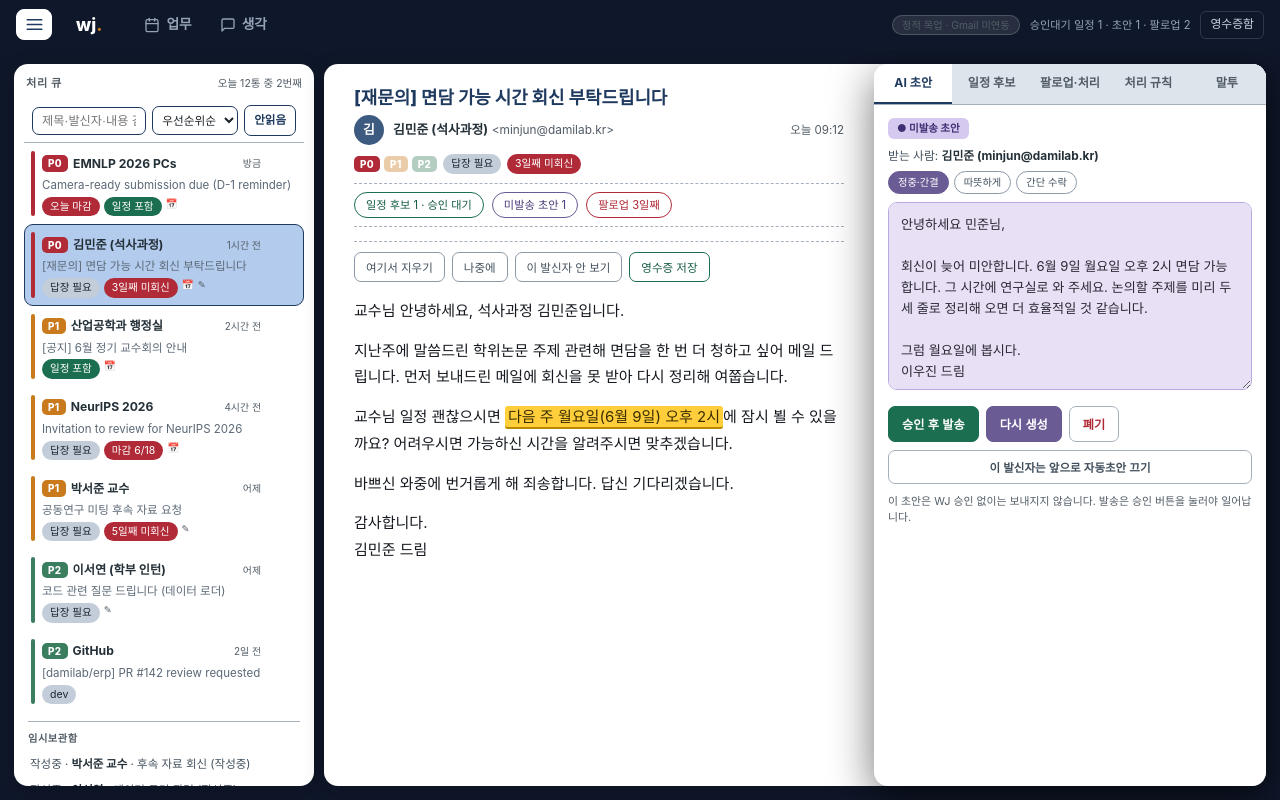
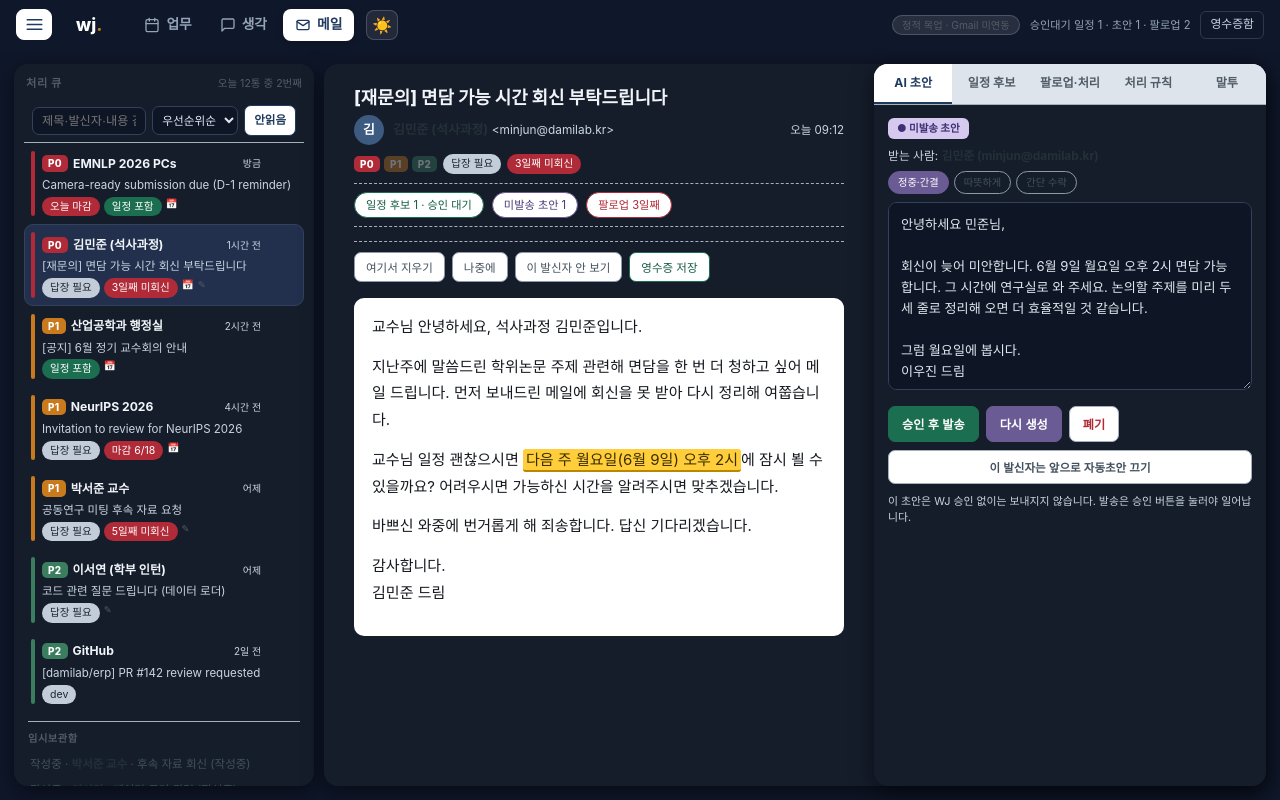
Before and after one commit to wj926/wj-dashboard, a Flask app: page /email in a window 1280 px wide. Run offline with Flask 3, Linux system fonts and the light colour scheme; parts of the project's set-up code (start-up, migrations or seed data) failed here and were passed over.

Commit message:
feat: 다크/라이트 테마 토글 (3탭 공통) — 진짜 다크모드
업무·생각·메일 3탭에 공통 토글(🌙/☀️) + 진짜 다크모드(카드도 어둡고 글씨 흰).

- 토글 버튼+JS+공통 다크 CSS 를 _tabs.html 한 곳에(3탭 자동 적용),
  전역 localStorage(wj_theme) 로 선택 기억
- 메일: theme-dark 시 카드 어둡게 + UI 글씨 흰. 단 받은 메일 본문(ef-body)은
  원본 HTML 보호 위해 흰 종이로 유지(Gmail 다크모드 방식)
- 업무/생각: 흰 카드(.tile/.panel/.c/.fc-big/.ts-tree 등) 다크화 + 제목 밝게
- 라이트 토글 시 override 미적용 = 기존 흰 카드 상태

Co-Authored-By: Claude Opus 4.8 (1M context) <noreply@anthropic.com>

```diff
--- a/templates/_tabs.html
+++ b/templates/_tabs.html
@@ -7,4 +7,44 @@
     <svg class="tt-icn" width="16" height="16" viewBox="0 0 24 24" fill="none" stroke="currentColor" stroke-width="2" stroke-linecap="round" stroke-linejoin="round"><path d="M21 15a2 2 0 0 1-2 2H7l-4 4V5a2 2 0 0 1 2-2h14a2 2 0 0 1 2 2z"/></svg>
     생각
   </a>
+  <a class="tt {% if active_tab == 'email' %}on{% endif %}" href="/email">
+    <svg class="tt-icn" width="16" height="16" viewBox="0 0 24 24" fill="none" stroke="currentColor" stroke-width="2" stroke-linecap="round" stroke-linejoin="round"><rect x="3" y="5" width="18" height="14" rx="2"/><path d="m3 7 9 6 9-6"/></svg>
+    메일
+  </a>
+  <span class="theme-tg" id="theme-tg" title="다크/라이트 전환">🌙</span>
 </div>
+<style>
+  .theme-tg{display:inline-flex;align-items:center;justify-content:center;width:32px;height:30px;
+    margin-left:8px;border-radius:8px;cursor:pointer;font-size:1rem;line-height:1;
+    background:rgba(255,255,255,0.08);border:1px solid rgba(255,255,255,0.18);}
+  .theme-tg:hover{background:rgba(255,255,255,0.2);}
+  /* ===== 다크모드(업무·생각): 흰 카드 어둡게 + 글씨 밝게 ===== */
+  body.theme-dark .tile, body.theme-dark .panel, body.theme-dark .proj-tile,
+  body.theme-dark .chat-body, body.theme-dark .chat-input-row, body.theme-dark .c,
+  body.theme-dark .fc-big, body.theme-dark .cb-card, body.theme-dark .ts-tree,
+  body.theme-dark .recent, body.theme-dark .qbox{background:#151d2b;border-color:#33415c;}
+  body.theme-dark .proj-tile{background:#19233440;}
+  body.theme-dark{color:#cbd5e1;}
+  body.theme-dark .pname, body.theme-dark .ttl, body.theme-dark .ttl a,
+  body.theme-dark .tt-h, body.theme-dark .tt-cat-name, body.theme-dark .tt-page,
+  body.theme-dark h1, body.theme-dark h2, body.theme-dark h3{color:#f1f5f9;}
+  body.theme-dark .recent{color:#cbd5e1;}
+</style>
+<script>
+(function(){
+  function applyTheme(){
+    var t = localStorage.getItem('wj_theme') || 'dark';
+    document.body.classList.remove('theme-dark','theme-light');
+    document.body.classList.add('theme-' + t);
+    var btn = document.getElementById('theme-tg');
+    if (btn) btn.textContent = (t === 'dark') ? '☀️' : '🌙';
+  }
+  var ttg = document.getElementById('theme-tg');
+  if (ttg) ttg.addEventListener('click', function(){
+    var cur = localStorage.getItem('wj_theme') || 'dark';
+    localStorage.setItem('wj_theme', cur === 'dark' ? 'light' : 'dark');
+    applyTheme();
+  });
+  applyTheme();
+})();
+</script>
--- a/templates/email_focus.html
+++ b/templates/email_focus.html
@@ -305,6 +305,33 @@
     .em-grid.m-detail .em-focus,.em-grid.m-detail .em-panel{overflow-x:hidden;}
     .draft-edit{min-height:150px;}
   }
+  /* ===== 진짜 다크모드(theme-dark): 카드도 어둡게 + 글씨 흰색. 토글로 켬 ===== */
+  body.theme-dark .em-card{background:#151d2b;box-shadow:0 6px 22px rgba(0,0,0,0.5);}
+  body.theme-dark .ef-sub,
+  body.theme-dark .qsender,
+  body.theme-dark .draft-text{color:#f1f5f9;}
+  body.theme-dark .ef-from,
+  body.theme-dark .ef-body,
+  body.theme-dark .draft-to,
+  body.theme-dark .dre-msg,
+  body.theme-dark .dre-note,
+  body.theme-dark .qsub,
+  body.theme-dark .qtime,
+  body.theme-dark .when,
+  body.theme-dark .em,
+  body.theme-dark .qreasons{color:#cbd5e1;}
+  /* 메일 본문은 원본 HTML(흰 종이 전제)이라 다크여도 흰 종이로 둬야 안 깨진다 */
+  body.theme-dark .ef-body{background:#fff;color:#15191f;border-radius:10px;padding:16px 18px;margin-top:4px;}
+  body.theme-dark .draft-edit,
+  body.theme-dark .persona-edit,
+  body.theme-dark .persona-sig,
+  body.theme-dark .q-search,
+  body.theme-dark .q-sort{background:#0e1626;color:#e2e8f0;border-color:#33415c;}
+  body.theme-dark .qitem:hover{background:#1b2740;}
+  body.theme-dark .qitem.on{background:#22304d;border-color:#33415c;}
+  body.theme-dark .ef-body table,
+  body.theme-dark .ef-body td,
+  body.theme-dark .ef-body th{border-color:#33415c;}
 </style>
 </head>
 <body>
```
